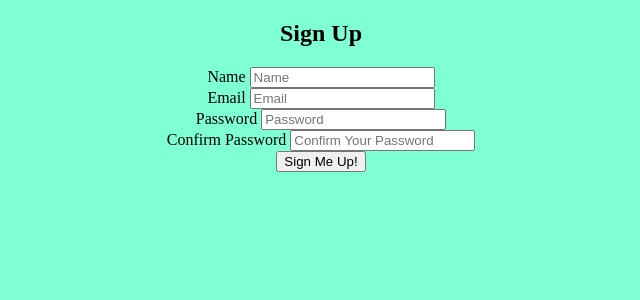
After one commit to azamatbaiyzbekov/Todo-Web-Application, a Node server app: template views/accounts/signup.ejs in a window 1280 px wide. The commit adds this page. Shown: the top 300 px of the page, without its empty margins (319-959 px from the left). Run offline with Node 20, Linux system fonts and the light colour scheme; the template is opened without the code that fills it, so the values that code supplies are empty; some libraries are stand-ins or nearby versions.

Commit message:
adds accounts ejs

```diff
--- a/public/scripts/app.js
+++ b/public/scripts/app.js
@@ -1 +1,4 @@
 console.log('hello world!');
+
+const navLinks = document.querySelector('nav ul');
+const form = document.querySelector('form');
--- a/public/styles/main.css
+++ b/public/styles/main.css
@@ -1,3 +1,4 @@
 body {
   background-color: aquamarine;
+  text-align: center;
 }
--- /dev/null
+++ b/views/accounts/signup.ejs
@@ -0,0 +1,28 @@
+<% include ../partials/_head.ejs %>
+
+  <section class="signup">
+    <div class="container">
+      <h1>Sign Up</h1>
+      <form method="POST" action="/accounts/signup">
+        <div class="form-group">
+          <label for="name">Name</label>
+          <input type="text" id="name" name="name" placeholder="Name" />
+        </div>
+        <div class="form-group">
+          <label for="email">Email</label>
+          <input type="email" id="email" name="email" placeholder="Email" />
+        </div>
+        <div class="form-group">
+          <label for="password">Password</label>
+          <input type="password" id="password" name="password" placeholder="Password" />
+        </div>
+        <div class="form-group">
+          <label for="password2">Confirm Password</label>
+          <input type="password" id="password2" name="password2" placeholder="Confirm Your Password" />
+        </div>
+        <input type="submit" value="Sign Me Up!" />
+      </form>
+    </div>
+  </section>
+
+<% include ../partials/_footer.ejs %>
```
Also changed, not shown: controllers/usersCtrl.js (+12 -12 lines), views/accounts/login.ejs (added, +20 -0 lines).
